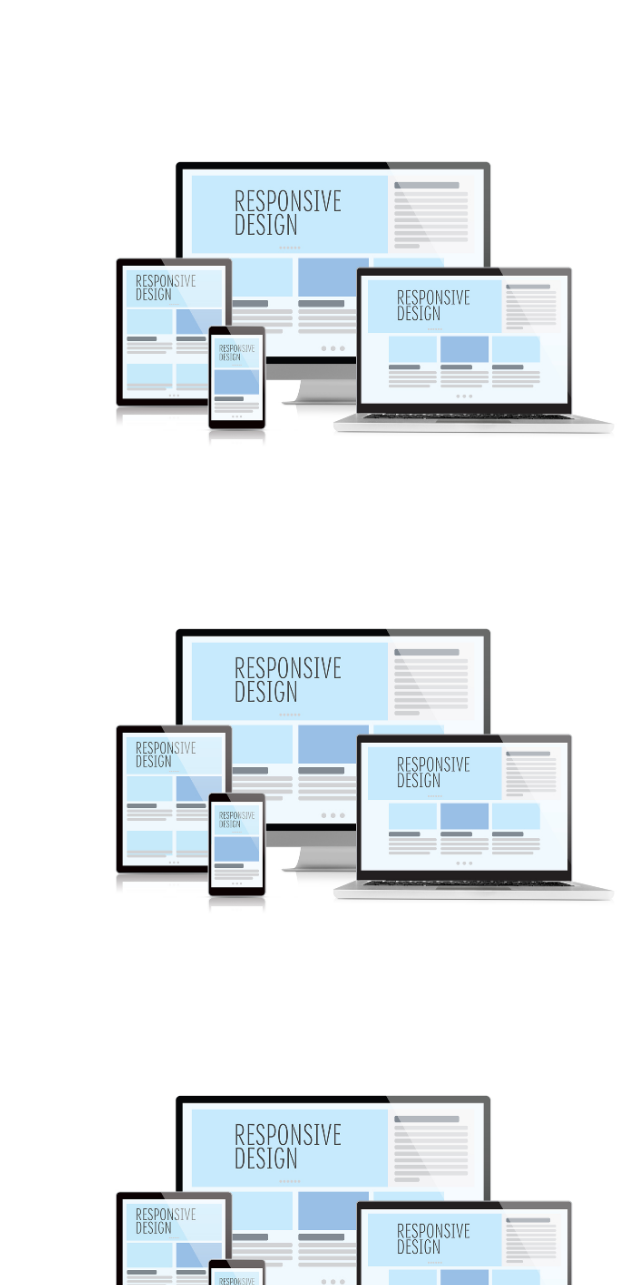
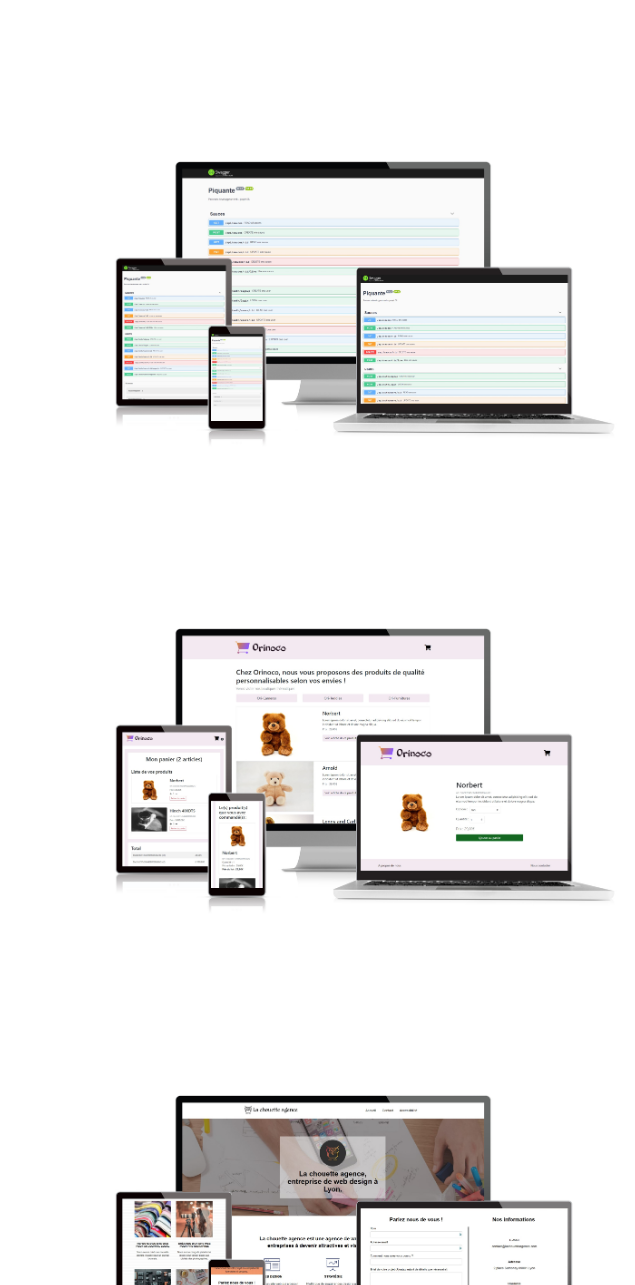
Before and after one commit to dimitriobin/personal_portfolio, a website: page index.html in a window 1280 px wide. Shown: the part 1215-2500 px from the top of the page, 0-635 px from the left. Drawn offline with Linux system fonts and the light colour scheme.

Commit message:
Update images for projects

```diff
--- a/index.html
+++ b/index.html
@@ -63,7 +63,7 @@
 
       <!-- Projet 7 Openclassrooms -->
       <article id="projectOne" class="project">
-        <img class="project-img" src="./assets/img/responsive-design-presentation.jpg" alt="Voici le projet qui s'affiche sur plusieurs écrans différents">
+        <img class="project-img" src="./assets/img/responsive-design-p7.jpg" alt="Voici le projet qui s'affiche sur plusieurs écrans différents">
         <div>
           <h3 class="project-title">Réseau social d'entreprise</h3>
           <div class="project-body">
@@ -105,7 +105,7 @@
 
       <!-- Projet 6 Openclassrooms -->
       <article id="projectTwo" class="project">
-        <img class="project-img"  src="./assets/img/responsive-design-presentation.jpg" alt="Voici le projet qui s'affiche sur plusieurs écrans différents">
+        <img class="project-img"  src="./assets/img/responsive-design-p6.jpg" alt="Voici le projet qui s'affiche sur plusieurs écrans différents">
         <div>
           <h3 class="project-title">API REST sécurisée</h3>
           <div class="project-body">
@@ -142,7 +142,7 @@
 
       <!-- Projet 5 Openclassrooms -->
       <article id="projectThree" class="project">
-        <img class="project-img"  src="./assets/img/responsive-design-presentation.jpg" alt="Voici le projet qui s'affiche sur plusieurs écrans différents">
+        <img class="project-img"  src="./assets/img/responsive-design-p5.jpg" alt="Voici le projet qui s'affiche sur plusieurs écrans différents">
         <div>
           <h3 class="project-title">Interface d'utilisateur pour une boutique e-commerce</h3>
           <div class="project-body">
@@ -180,7 +180,7 @@
 
       <!-- Projet 4 Openclassrooms -->
       <article id="projectFour" class="project">
-        <img class="project-img"  src="./assets/img/responsive-design-presentation.jpg" alt="Voici le projet qui s'affiche sur plusieurs écrans différents">
+        <img class="project-img"  src="./assets/img/responsive-design-p4.jpg" alt="Voici le projet qui s'affiche sur plusieurs écrans différents">
         <div>
           <h3 class="project-title">Optimisation d'un site web existant</h3>
           <h4 class="sr-only">Caractéristiques techniques</h4>
@@ -215,7 +215,7 @@
 
       <!-- Projet 3 Openclassrooms -->
       <article id="projectFive" class="project">
-        <img class="project-img"  src="./assets/img/responsive-design-presentation.jpg" alt="Voici le projet qui s'affiche sur plusieurs écrans différents">
+        <img class="project-img"  src="./assets/img/responsive-design-p3.jpg" alt="Voici le projet qui s'affiche sur plusieurs écrans différents">
         <div>
           <h3 class="project-title">Intégration et animation d'une maquette</h3>
           <h4 class="sr-only">Caractéristiques techniques</h4>
```
Also changed, not shown: assets/img/responsive-design-p3.jpg (added), assets/img/responsive-design-p4.jpg (added), assets/img/responsive-design-p5.jpg (added), assets/img/responsive-design-p6.jpg (added), assets/img/responsive-design-p7.jpg (added).
